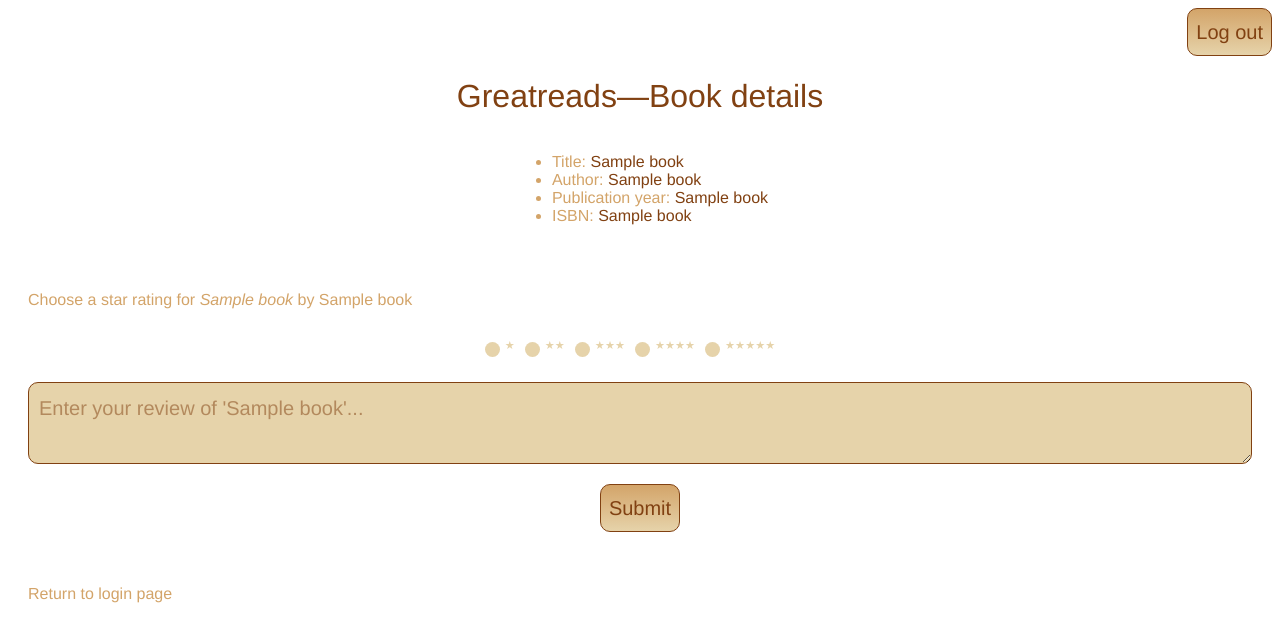
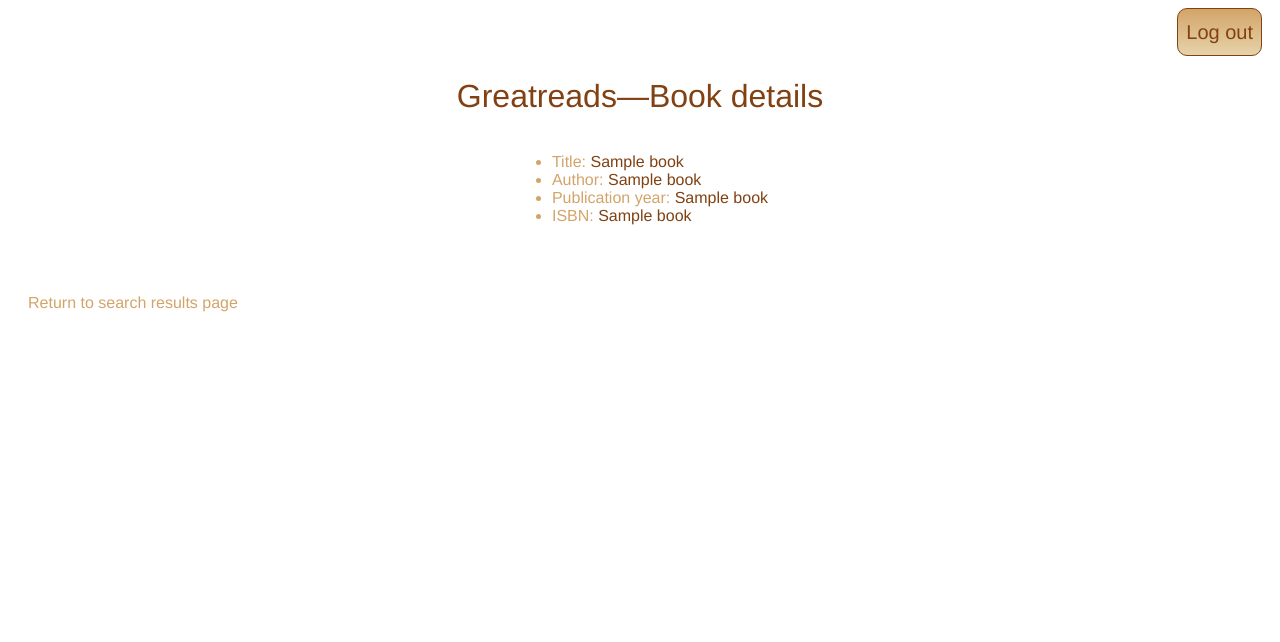
Before and after one commit to carol8562/project1, a Flask app: template templates/book.html in a window 1280 px wide. Shown: the top 642 px of the page. Run offline with Flask 2, Linux system fonts and the light colour scheme; the template is opened without the code that fills it: most values are stand-ins (such as "Sample title", 1, 10 or a date in 2020).

Commit message:
More work

```diff
--- a/application.py
+++ b/application.py
@@ -1,4 +1,5 @@
 import os
+import requests
 
 from flask import Flask, redirect, render_template, request, session, url_for
 from flask_session import Session
@@ -27,12 +28,12 @@ def index():
 @app.route("/loginorsignup/<int:login>")
 def loginorsignup(login):
     """ Presents a login page or a signup page """
-    """ depending on whether or not 'login' is TRUE """
+    """ depending on whether or not 'login' is True """
     return render_template("loginorsignup.html", login=login)
 
-@app.route("/search/<int:login>", methods=["POST"])
-def search(login):
-    """ Logs in (login=TRUE) else signs up user """
+@app.route("/login/<int:login>", methods=["POST"])
+def login(login):
+    """ Logs in (if 'login' is True) else signs up user """
     name=request.form.get("name")
     password=request.form.get("password")
     name_blank = (name == None or name == "")
@@ -57,47 +58,66 @@ def search(login):
         else:
             db.execute("INSERT INTO users (name, password, loggedin) VALUES (:name, :password, TRUE)", {"name":name, "password":password})
             db.commit()
+            checked_userid = db.execute("SELECT id FROM users WHERE name=:name AND password=:password", {"name":name, "password":password}).fetchone()
     else:
         if not login:
             return render_template("error.html", message="Please choose another username", login=login)
         else:
-            db.execute(f"UPDATE users SET loggedin = TRUE WHERE id =  { user[0] }")
+            checked_userid = db.execute("SELECT id FROM users WHERE name=:name AND password=:password", {"name":name, "password":password}).fetchone()
+            if checked_userid == None:
+                return render_template("error.html", message="Please check your password", login=login)
+            db.execute("UPDATE users SET loggedin = TRUE WHERE id=:id", {"id": checked_userid.id })
             db.commit()
-    userid = db.execute("SELECT id FROM users WHERE name=:name", {"name":name}).fetchone()[0]
-    if userid == None:
-        return render_template("error.html", message="Could not log you in. Please try again", login=False)
+    if checked_userid == None:
+        return render_template("error.html", message="Could not log you in. Please try again", login=login)
     else:
-        session['userid'] = userid;
-    return render_template("search.html", name=name, login=login)
+        session['userid'] = checked_userid.id;
+    return redirect(url_for('search'))
 
-@app.route("/search_results", methods=["POST"])
+@app.route("/logout")
+def logout():
+    """ Logs out user and returns to front page """
+    db.execute("UPDATE users SET loggedin = FALSE WHERE id =  :id", {"id": session['userid'] })
+    db.commit()
+    session['userid'] = None;
+    return render_template("index.html")
+
+@app.route("/search")
+def search():
+    return render_template("search.html")
+
+@app.route("/search_results", methods=["GET", "POST"])
 def search_results():
-    """ Lists all books satisfying search criteria """
-    """ Presents an error message if none found """
-    isbn = request.form.get("isbn")
-    author = request.form.get("author")
-    title = request.form.get("title")
-    isbn_isblank = isbn == None or isbn == ""
-    author_isblank = author == None or author == ""
-    title_isblank = title == None or title == ""
-    if (isbn_isblank and author_isblank and title_isblank):
-        return render_template("error.html", message="Please enter at least one search criterion", login = 1)
-    query = "SELECT * FROM books WHERE "
-    if not isbn_isblank:
-        isbn = f"%{ isbn }%"
-        query += "isbn ILIKE :isbn"
-        if not (author_isblank and title_isblank):
-            query += " OR "
-    if not author_isblank:
-        author = f"%{ author }%"
-        query += "author ILIKE :author"
+    if request.method == "POST":
+        """ Lists all books satisfying search criteria on search.html """
+        """ Presents an error message if no books found """
+        isbn = request.form.get("isbn")
+        author = request.form.get("author")
+        title = request.form.get("title")
+        isbn_isblank = isbn == None or isbn == ""
+        author_isblank = author == None or author == ""
+        title_isblank = title == None or title == ""
+        if (isbn_isblank and author_isblank and title_isblank):
+            return render_template("error.html", message="Please enter at least one search criterion", login = 1)
+        query = "SELECT * FROM books WHERE "
+        if not isbn_isblank:
+            isbn = f"%{ isbn }%"
+            query += "isbn ILIKE :isbn"
+            if not (author_isblank and title_isblank):
+                query += " OR "
+        if not author_isblank:
+            author = f"%{ author }%"
+            query += "author ILIKE :author"
+            if not title_isblank:
+                query += " OR "
         if not title_isblank:
-            query += " OR "
-    if not title_isblank:
-        title = f"%{ title }%"
-        query += "title ILIKE :title"
-    query += " ORDER BY title"
-    results = db.execute(query, {"isbn":isbn, "author":author, "title":title}).fetchall()
+            title = f"%{ title }%"
+            query += "title ILIKE :title"
+        query += " ORDER BY title"
+        results = db.execute(query, {"isbn":isbn, "author":author, "title":title}).fetchall()
+        session['results'] = results
+    else:
+        results = session['results']
     if results == None or len(results) == 0:
         return render_template("error.html", message="No books were found matching your search criteria", login=1)
     else:
@@ -105,27 +125,39 @@ def search_results():
 
 @app.route("/book/<string:isbn>", methods=["GET", "POST"])
 def book(isbn):
-    """ Lists details about a single book """
+    """ Lists details about the book with the given isbn """
     # Make sure book exists
     book = db.execute("SELECT * FROM books WHERE isbn=:isbn", {"isbn":isbn}).fetchone()
     if book is None:
         return render_template("error.html", message=f"No book exists with ISBN { isbn }", login=1)
     if request.method == "POST":
         review = request.form.get("review")
+        stars = request.form.get("stars")
         alreadyreviewed = db.execute("SELECT count( * ) FROM reviews WHERE isbn=:isbn AND userid=:userid", {"isbn":isbn, "userid":session["userid"]}).fetchone()[0]
         if alreadyreviewed:
             return render_template("error.html", message=f"You have already reviewed { book[1] } by { book[2] }", login=1)
         else:
-            db.execute("INSERT INTO reviews (isbn, userid, review, stars) VALUES (:isbn, :userid, :review, :stars)", {"isbn":isbn, "userid":session["userid"], "review":review, "stars":2})
+            db.execute("INSERT INTO reviews (isbn, userid, review, stars) VALUES (:isbn, :userid, :review, :stars)", {"isbn":isbn, "userid":session["userid"], "review":review, "stars":stars})
             db.commit()
             return redirect(url_for('book', isbn=isbn))
     reviews = find_reviews(isbn)
     # Record reviewer's name to each review
     review_results = []
+    user_has_reviewed_book = False
     for review in reviews:
-        reviewer = db.execute("SELECT name FROM users WHERE id=:id", {"id":review.userid}).fetchone()
-        review_results.append({"review":review, "reviewer":reviewer.name})
-    return render_template("book.html", book=book, therearereviews=(len(reviews) > 0), review_results=review_results, login=1)
+        reviewer = db.execute("SELECT * FROM users WHERE id=:id", {"id":review.userid}).fetchone()
+        review_results.append({"review":review, "reviewer":reviewer.name, "reviewer_is_user":(reviewer.id == session['userid'])})
+        if reviewer.id == session['userid']:
+            user_has_reviewed_book = True
+    res = requests.get("https://www.goodreads.com/book/review_counts.json", params={"key":"6sl95IxA5KZkDqbRBkB9vQ", "isbns": "163216814"})
+    if res != "<Response [404]>":
+        average_rating = res.json()['books'][0]['average_rating']
+        ratings_count = format(res.json()['books'][0]['ratings_count'], ',d')
+    else:
+        print(res)
+        average_rating = 0
+        ratings_count = 0
+    return render_template("book.html", book=book, therearereviews=(len(reviews) > 0), review_results=review_results, user_has_not_reviewed_book=not user_has_reviewed_book, average_rating=average_rating, ratings_count=ratings_count)
 
 def find_reviews(isbn):
     results = db.execute("SELECT review, userid, stars FROM reviews WHERE isbn=:isbn", {"isbn":isbn}).fetchall()
--- a/static/styles/styles.css
+++ b/static/styles/styles.css
@@ -9,7 +9,7 @@ button, .form-group a {
 
 form button, .form-group a {
   padding: 8px;
-  margin: 0;
+  margin: 0 10px;
 }
 
 .review, .form-control, button, .form-group a {
@@ -109,7 +109,7 @@ li span {
 .radio-container .radio-button-container {
   position: relative;
   display: flex;
-  padding: 10px 5px;
+  padding: 0 5px;
   margin: 0 10px;
   cursor: pointer;
   font-size: 70%;
@@ -120,7 +120,6 @@ li span {
   color: #E6D3AA;
   /* Hide the browser's default radio button */
   /* Create a custom radio button */
-  /* Create a custom radio button */
   /* On mouse-over, darken color and background color */
   /* When the radio button is checked, change color and background color to $default_colour */
   /* Create the indicator (the dot/circle - hidden when not checked) */
@@ -129,28 +128,21 @@ li span {
 }
 .radio-container .radio-button-container input {
   position: absolute;
+  left: -14px;
+  top: 4px;
   opacity: 0;
+  margin: 0;
+  padding: 0;
   cursor: pointer;
 }
 .radio-container .radio-button-container span.checkmark {
   position: absolute;
   left: -20px;
-  top: 8px;
+  top: 3px;
   display: inline-block;
   height: 15px;
   width: 15px;
-  margin: 5px;
-  background-color: #E6D3AA;
-  border-radius: 50%;
-}
-.radio-container .radio-button-container span.checkmark {
-  position: absolute;
-  left: -20px;
-  top: 8px;
-  display: inline-block;
-  height: 15px;
-  width: 15px;
-  margin: 5px;
+  margin: 0 5px;
   background-color: #E6D3AA;
   border-radius: 50%;
 }
@@ -197,5 +189,15 @@ li span {
 .review .review-text {
   font-style: italic;
 }
+.review.current {
+  background-color: #E6D3AA;
+}
+
+div.goodreads {
+  margin: 20px;
+}
+div.goodreads a {
+  display: inline-block;
+}
 
 /*# sourceMappingURL=styles.css.map */
--- a/static/styles/styles.scss
+++ b/static/styles/styles.scss
@@ -13,9 +13,9 @@ $shadow_colour: rgba(129, 65, 18, 0.4);
   justify-content: center;
 }
 
-%pad-no-margin {
+%std-pad-margin {
   padding: 8px;
-  margin: 0;
+  margin: 0 10px;
 }
 
 %round-brown-border {
@@ -96,7 +96,7 @@ div.info {
   margin: 20px;
   a {
     display: block;
-    @extend %pad-no-margin;
+    @extend %std-pad-margin;
     @extend %round-brown-border;
     @extend %background-gradient;
   }
@@ -109,7 +109,7 @@ div.info {
 }
 
 form button {
-  @extend %pad-no-margin;
+  @extend %std-pad-margin;
 }
 
 h1, h2 {
@@ -136,7 +136,7 @@ li span {
   .radio-button-container {
     position: relative;
     display: flex;
-    padding: 10px 5px;
+    padding: 0 5px;
     margin: 0 10px;
     cursor: pointer;
     font-size: 70%;
@@ -148,7 +148,11 @@ li span {
     /* Hide the browser's default radio button */
     input {
       position: absolute;
+      left: -14px;
+      top: 4px;
       opacity: 0;
+      margin: 0;
+      padding: 0;
       cursor: pointer;
     }
 
@@ -156,24 +160,11 @@ li span {
     span.checkmark {
       position: absolute;
       left: -20px;
-        top: 8px;
+      top: 3px;
       display: inline-block;
       height: 15px;
       width: 15px;
-        margin: 5px;
-        background-color: $lighter_colour;
-        border-radius: 50%;
-    }
-
-    /* Create a custom radio button */
-    span.checkmark {
-        position: absolute;
-        left: -20px;
-        top: 8px;
-        display: inline-block;
-        height: 15px;
-        width: 15px;
-        margin: 5px;
+      margin: 0 5px;
       background-color: $lighter_colour;
       border-radius: 50%;
     }
@@ -234,4 +225,14 @@ li span {
   .review-text {
     font-style: italic;
   }
+  &.current {
+    background-color: $lighter_colour;
   }
+}
+
+div.goodreads {
+  margin: 20px;
+  a {
+    display: inline-block;
+  }
+}
--- a/templates/book.html
+++ b/templates/book.html
@@ -2,11 +2,9 @@
 {%- block title -%}
   Book details
 {%- endblock -%}
-{% block header %}
-  <form action="{{ url_for('index') }}">
-      <button>Log out</button>
-  </form>
-{% endblock %}
+{%- block headier -%}
+  {{ super() }}
+{%- endblock -%}
 {%- block heading -%}
   Greatreads&mdash;Book details
 {%- endblock -%}
@@ -19,33 +17,34 @@
       <li>ISBN: <span>{{ book[0] }}</span></li>
     </ul>
   </div>
+  {% if user_has_not_reviewed_book %}
   <form action="{{ url_for('book', isbn=book[0]) }}" method="post">
     <div class="info">
       Choose a star rating for <i>{{ book[1] }}</i> by {{ book[2] }}
     </div>
     <div class="form-group radio-container">
       <label class="radio-button-container">
-        <input type="radio" name="radio">
+        <input type="radio" name="stars" value=1>
         <span class="checkmark"></span>
         <span>&#x2605;</span>
       </label>
       <label class="radio-button-container">
-        <input type="radio" name="radio">
+        <input type="radio" name="stars" value=2>
         <span class="checkmark"></span>
         <span>&#x2605;&#x2605;</span>
       </label>
       <label class="radio-button-container">
-        <input type="radio" name="radio">
+        <input type="radio" name="stars" value=3>
         <span class="checkmark"></span>
         <span>&#x2605;&#x2605;&#x2605;</span>
       </label>
       <label class="radio-button-container">
-        <input type="radio" name="radio">
+        <input type="radio" name="stars" value=4>
         <span class="checkmark"></span>
         <span>&#x2605;&#x2605;&#x2605;&#x2605;</span>
       </label>
       <label class="radio-button-container">
-        <input type="radio" name="radio">
+        <input type="radio" name="stars" value=5>
         <span class="checkmark"></span>
         <span>&#x2605;&#x2605;&#x2605;&#x2605;&#x2605;</span>
       </label>
@@ -57,12 +56,13 @@
       <button>Submit</button>
     </div>
   </form>
+  {% endif %}
 
   {%- if therearereviews -%}
 
-    <h2>Reviews</h2>
+    <h2>Greatreads Reviews</h2>
     {%- for review_result in review_results -%}
-      <div class="review">
+      <div class="review {% if review_result['reviewer_is_user'] %}current{% endif %}">
         <div class="review-headline">
           <span class="review-stars">
             {%- for i in range(review_result.review.stars) -%}
@@ -82,5 +82,11 @@
     {%- endfor -%}
 
   {%- endif -%}
-  <a class="return" href="{{ url_for('loginorsignup', login=login) }}">Return to {{"login" if login else "signup"}} page</a>
+  {% if res %}
+  <div class="goodreads">
+    <a href="">Goodreads</a> average rating {{ average_rating }} over {{ ratings_count }} ratings
+  </div>
+  {%- endif -%}
+
+  <a class="return" href="{{ url_for('search_results') }}">Return to search results page</a>
 {% endblock %}
--- a/templates/index.html
+++ b/templates/index.html
@@ -5,6 +5,7 @@
 {% block heading %}
   Log in or sign up to Greatreads
 {% endblock %}
+{%- block header -%}{%- endblock -%}
 {% block body %}
 <div class='form-group container'>
   <a href = "{{ url_for('loginorsignup', login=True)}}">
--- a/templates/layout.html
+++ b/templates/layout.html
@@ -6,7 +6,13 @@
     <link type= "text/css" rel = 'stylesheet' href="{{ url_for('static',filename='styles/styles.css') }}">
   </head>
   <body>
-    <div class='header'>{% block header %}{% endblock %}</div>
+    {%- block header -%}
+    <div class='header'>
+        <form action="{{ url_for('logout') }}">
+            <button>Log out</button>
+        </form>
+    </div>
+    {%- endblock -%}
     <h1>{% block heading %}{% endblock %}</h1>
     {% block body %}{% endblock %}
   </body>
--- a/templates/loginorsignup.html
+++ b/templates/loginorsignup.html
@@ -1,10 +1,11 @@
 {% extends "layout.html" %}
 {% block title %}{{"Log in" if login else "Sign up"}}{% endblock %}
+{%- block header -%}{%- endblock -%}
 {% block heading %}
   {{ "Log in to" if login else "Sign up for"}} Greatreads
 {% endblock %}
 {% block body %}
-<form action="{{ url_for('search', login=login) }}" method="post">
+<form action="{{ url_for('login', login=login) }}" method="post">
   <div class="form-group">
     <input value="Blake" class="form-control" type="text" name="name" placeholder="Enter your username">
   </div>
@@ -15,4 +16,5 @@
     <button>{{"Log in" if login else "Sign up"}}</button>
   </div>
 </form>
+<a class="return" href="{{ url_for('index') }}">Return to front page</a>
 {% endblock %}
```
Also changed, not shown: templates/search.html (+3 -5 lines), templates/search_results.html (+6 -7 lines), 3 other files. Lines whose indentation alone changed are shown as unchanged.
